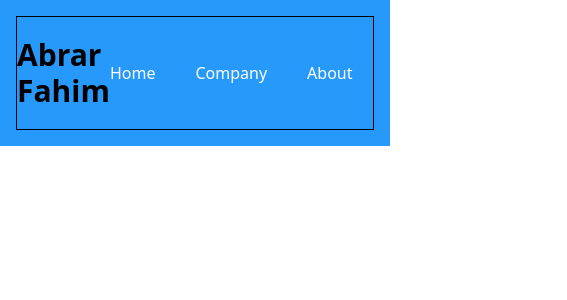
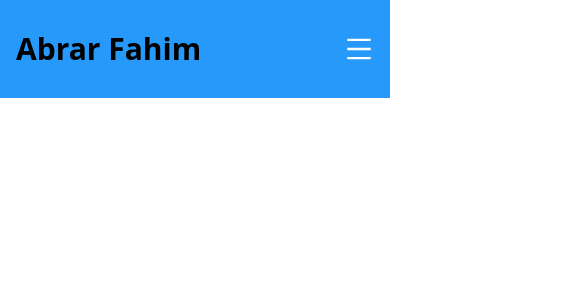
Before and after one commit to Abfahim21/react-tailwind-landing-page, a React (Create React App) app: page / in a window 390 px wide. Shown: the top 300 px of the page, 567 px wide, since content can reach past the window. Built offline with nearby package versions, Linux system fonts and the light colour scheme.

Commit message:
hamburger done

```diff
--- a/package.json
+++ b/package.json
@@ -8,6 +8,7 @@
     "@testing-library/user-event": "^13.5.0",
     "react": "^18.2.0",
     "react-dom": "^18.2.0",
+    "react-icons": "^4.10.1",
     "react-scripts": "5.0.1",
     "web-vitals": "^2.1.4"
   },
--- a/src/components/Header.jsx
+++ b/src/components/Header.jsx
@@ -1,13 +1,21 @@
-import React from 'react'
+import {AiOutlineMenu, AiOutlineClose} from 'react-icons/ai';
+import React, { useState } from 'react'
 
 export default function Header() {
+    const [toggle, setToggle] = useState(true)
   return (
     <div className='bg-[#2699fb] p-4'>
-        <div className='max-w-[1240px] py-[20px] border items-center flex justify-between border-black mx-auto'>
+        <div className='max-w-[1240px] py-[15px] items-center flex justify-between border-black mx-auto'>
             <div className='text-3xl font-bold'>
                 Abrar Fahim
             </div>
-            <ul className='flex text-white gap-10'>
+            {
+                toggle?
+                <AiOutlineMenu onClick={()=>setToggle(!toggle)} className='text-white text-3xl md:hidden block'/>
+                :
+                <AiOutlineClose onClick={()=>setToggle(!toggle)} className='text-white text-3xl md:hidden block'/>
+            }
+            <ul className='hidden md:flex text-white gap-10'>
             <li>
                 Home
             </li>
@@ -24,6 +32,24 @@ export default function Header() {
                 Contact
             </li>
         </ul>
+        {/* Responsive Menu */}
+        <ul className={`duration-300 md:hidden md:flex w-full h-screen text-white fixed bg-black top-[98px] ${toggle ?'left-[-100%]' : 'left-[0px]'} `}>
+            <li className='p-5'>
+                Home
+            </li>
+            <li className='p-5'>
+                Company
+            </li>
+            <li className='p-5'>
+                About
+            </li>
+            <li className='p-5'>
+                Resources
+            </li>
+            <li className='p-5'>
+                Contact
+            </li>
+        </ul>
         </div>
     </div>
   )
```
Also changed, not shown: 1 other file (tests, documents, lock files or other folders).
